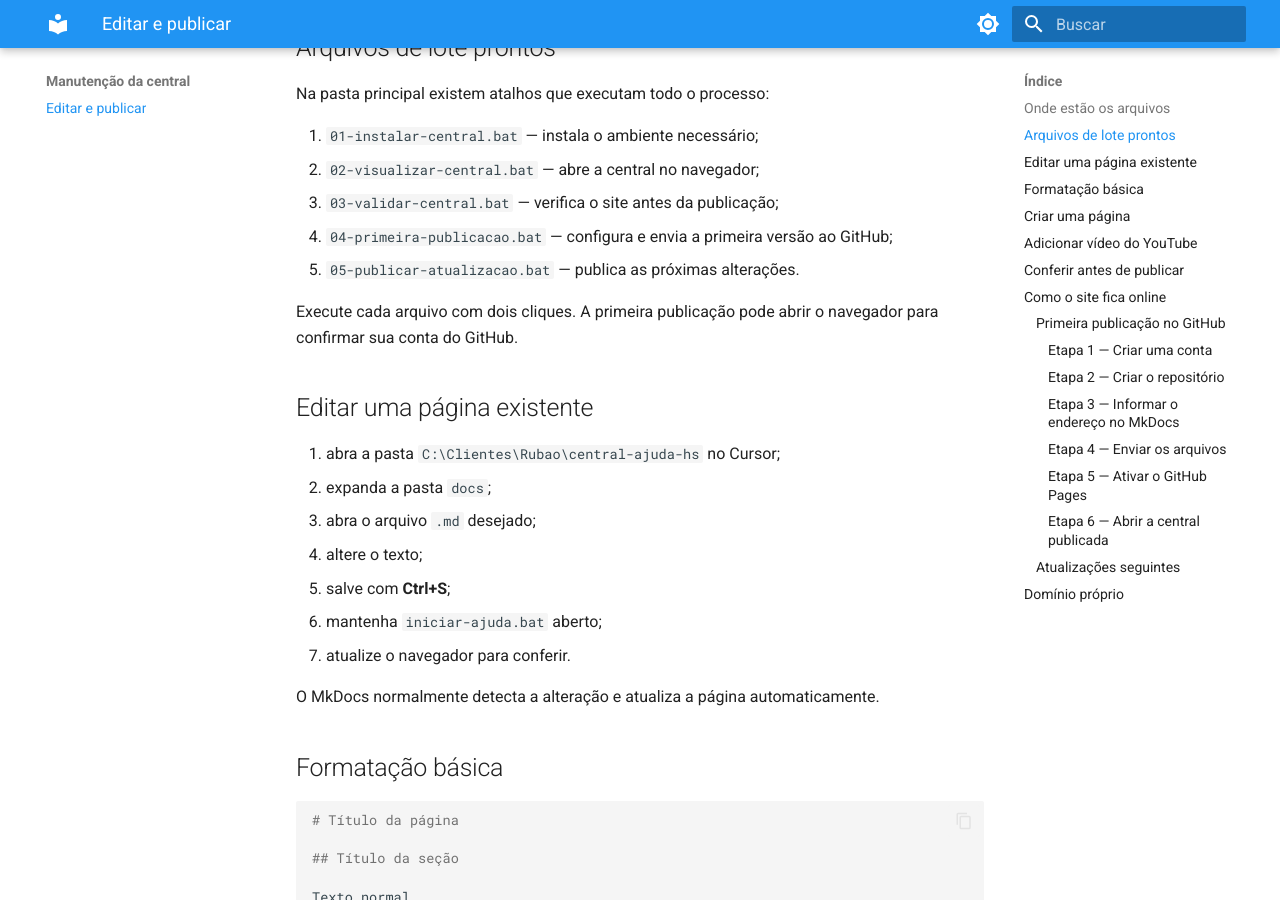
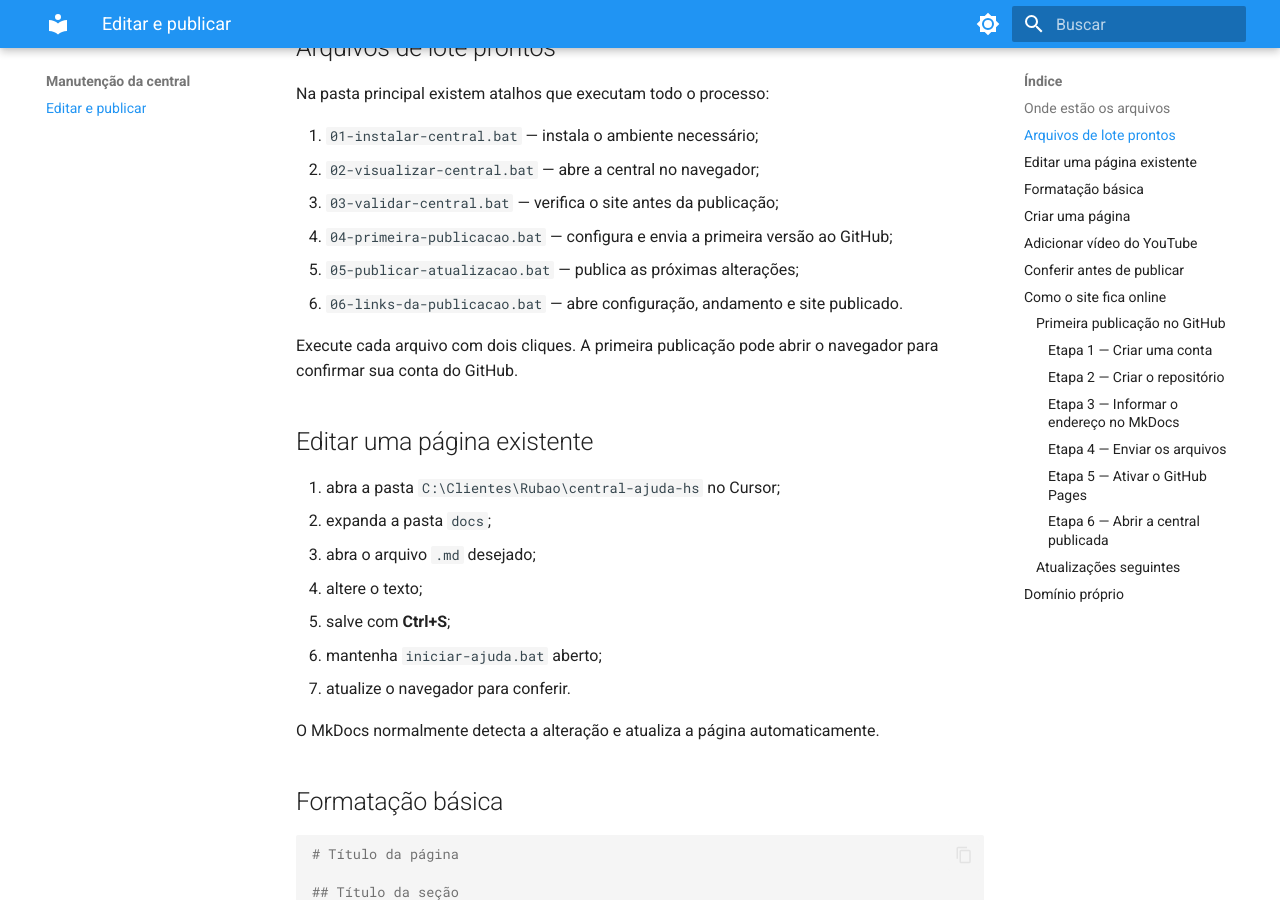
Before and after one commit to juarezabrahao/central-ajuda-hs, an MkDocs documentation site: the page built from docs/administracao/editar-publicar.md, in a window 1280 px wide and 900 px high, scrolled down 787 px. Built offline with MkDocs 1.6.1 and Material for MkDocs 9.7.7, drawn with Linux system fonts in a browser that asks for light colours.

Commit message:
Adiciona atalhos de publicacao
Co-authored-by: Cursor <cursoragent@cursor.com>

```diff
--- a/docs/administracao/editar-publicar.md
+++ b/docs/administracao/editar-publicar.md
@@ -36,7 +36,8 @@ Na pasta principal existem atalhos que executam todo o processo:
 2. `02-visualizar-central.bat` — abre a central no navegador;
 3. `03-validar-central.bat` — verifica o site antes da publicação;
 4. `04-primeira-publicacao.bat` — configura e envia a primeira versão ao GitHub;
-5. `05-publicar-atualizacao.bat` — publica as próximas alterações.
+5. `05-publicar-atualizacao.bat` — publica as próximas alterações;
+6. `06-links-da-publicacao.bat` — abre configuração, andamento e site publicado.
 
 Execute cada arquivo com dois cliques. A primeira publicação pode abrir o navegador para confirmar sua conta do GitHub.
 
```
Also changed, not shown: 1 other file.
